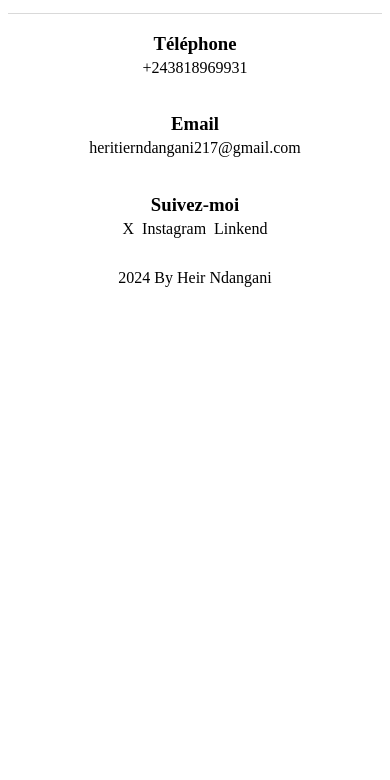
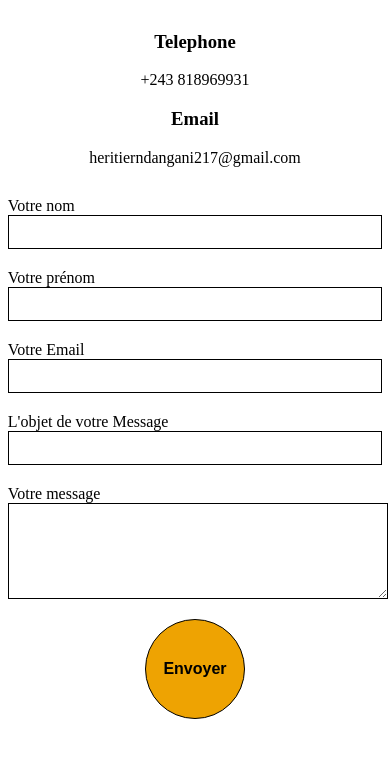
Before and after one commit to Ndangani217/porfolio_mobileFirst, a plain HTML site: page contact.html in a window 390 px wide. Shown: the part 55-835 px from the top of the page. Drawn offline with Linux system fonts and the light colour scheme.

Commit message:
Ajout de la structure html dans la page contact et fichier css

```diff
--- a/contact.html
+++ b/contact.html
@@ -6,10 +6,11 @@
     <title>Contact</title>
     <link rel="stylesheet" href="./css/header.css">
     <link rel="stylesheet" href="./css/footer.css">
+    <link rel="stylesheet" href="./css/contact.css">
 </head>
 <body>
      <!-- L'entête de la page -->
-    <header class="header">
+    <!-- <header class="header">
         <nav class="header__nav">
             <a class="header__nav__logo" href="index.html">HERITIER NDANGANI</a>
             <ul class="header__nav__menu">
@@ -18,9 +19,62 @@
                 <li class="header__nav__menu__item"><a class="header__nav__menu__item__link" href="contact.html">Contact</a></li>
             </ul>
         </nav>
-    </header>
+    </header> -->
+
+    <main class="main">
+        <section class="main__container">
+            <div class="main__container__contact">
+                <h2 class="main__container__title">Contact</h2>
+                <div class="main__container__contact__phone">
+                    <h3 class="main__container__contact__phone__title">Telephone</h3>
+                    <a class="main__container__contact__phone__link" href="tel:+243818969931" target="_blank">+243 818969931</a>
+                </div>
+
+                <div class="main__container__contact__email">
+                    <h3 class="main__container__contact__email__title">Email</h3>
+                    <a class="main__container__contact__email__link" href="mailto:heritierndangani217@gmail.com" target="_blank"> heritierndangani217@gmail.com</a>
+                </div>
+            </div>
+
+            <div class="main__container__details">
+                <form class="main__container__details__form" action="#" method="GET">
+                    <div class="main__container__details__form__form-group">
+                        <label for="first-name">Votre nom</label>
+                        <input type="text" name="first-name" id="first-name" required>
+                    </div>
+
+                    <div class="main__container__details__form__form-group">
+                        <label for="last-name">Votre prénom</label>
+                        <input type="text" name="last-name" id="last-name" required>
+                    </div>
+
+                    <div class="main__container__details__form__form-group">
+                        <label for="email">Votre Email</label>
+                        <input type="email" name="email" id="email" required>
+                    </div>
+
+                    <div class="main__container__details__form__form-group">
+                        <label for="subject">L'objet de votre Message</label>
+                        <input type="text" name="subject" id="subject" required>
+                    </div>
+
+                    <div class="main__container__details__form__form-group">
+                        <label for="message">Votre message</label>
+                        <textarea name="message" id="message" rows="6"></textarea>
+                    </div>
+
+                    <div class="main__container__details__form_button">
+                        <input type="submit" value="Envoyer" id="submit">
+                    </div>
+                </form>
+            </div>
+        </section>
+    </main>
+
+
+
     <!-- Le pied de la page -->
-    <footer class="footer">
+    <!-- <footer class="footer">
         <div class="footer__phone">
             <h3 class="footer__phone__title">Téléphone</h3>
             <a class="footer__phone__link" href="tel:+243818969931">+243818969931</a>
@@ -46,7 +100,7 @@
         <div class="footer__copyright">
             <p>2024 By Heir Ndangani</p>
         </div>
-    </footer>
+    </footer> -->
 
 </body>
 </html>
--- /dev/null
+++ b/css/contact.css
@@ -0,0 +1,102 @@
+.main{
+    width: 96%;
+    margin: auto;
+}
+
+.main__container{
+    display: flex;
+    flex-direction: row;
+}
+
+.main__container__details__form__form-group textarea{
+    border: 1px solid #000;
+}
+
+.main__container__details__form_button{
+    display: flex;
+    justify-content: center;
+}
+
+.main__container__details__form_button input{
+    border: 1px solid #000;
+    font: bold 16px/1.2 sans-serif;
+    padding: 15px;
+    text-align: center;
+    border-radius: 50%;
+    width: 100px;
+    height: 100px;
+    color: #000;
+    background-color: #EEA302;
+    display: flex;
+    align-items: center;
+    justify-content: center;
+}
+
+@media screen and (max-width:480px) {
+
+    .main__container{
+        flex-direction: column;
+        row-gap: 20px;
+    }
+
+
+    .main__container__contact{
+        display: flex;
+        flex-direction: column;
+    }
+
+    .main__container__title,
+    .main__container__contact__phone,
+    .main__container__contact__email{
+        text-align: center;
+    }
+
+    .main__container__details__form{
+        display: flex;
+        flex-direction: column;
+        row-gap: 30px;
+    }
+
+    .main__container__details__form__form-group{
+        display: flex;
+        flex-direction: column;
+    }
+
+    .main__container__details__form__form-group input{
+        height: 30px;
+        border: 1px solid #000;
+    }
+
+}
+
+@media screen and (max-width:768px) {
+    .main__container{
+        flex-direction: column;
+        row-gap: 30px;
+    }
+
+    .main__container__contact{
+        display: flex;
+        flex-direction: column;
+    }
+
+    .main__container__details__form {
+        display: flex;
+        flex-wrap: wrap;
+        gap: 20px;
+        justify-content: space-between;
+        flex: 2;
+    }
+
+    .main__container__details__form__form-group {
+        flex: 1;
+        display: flex;
+        flex-direction: column;
+    }
+
+    textarea{
+        width: 100%;
+    }
+
+
+}
```
Also changed, not shown: cv.html (+1 -1 lines).
